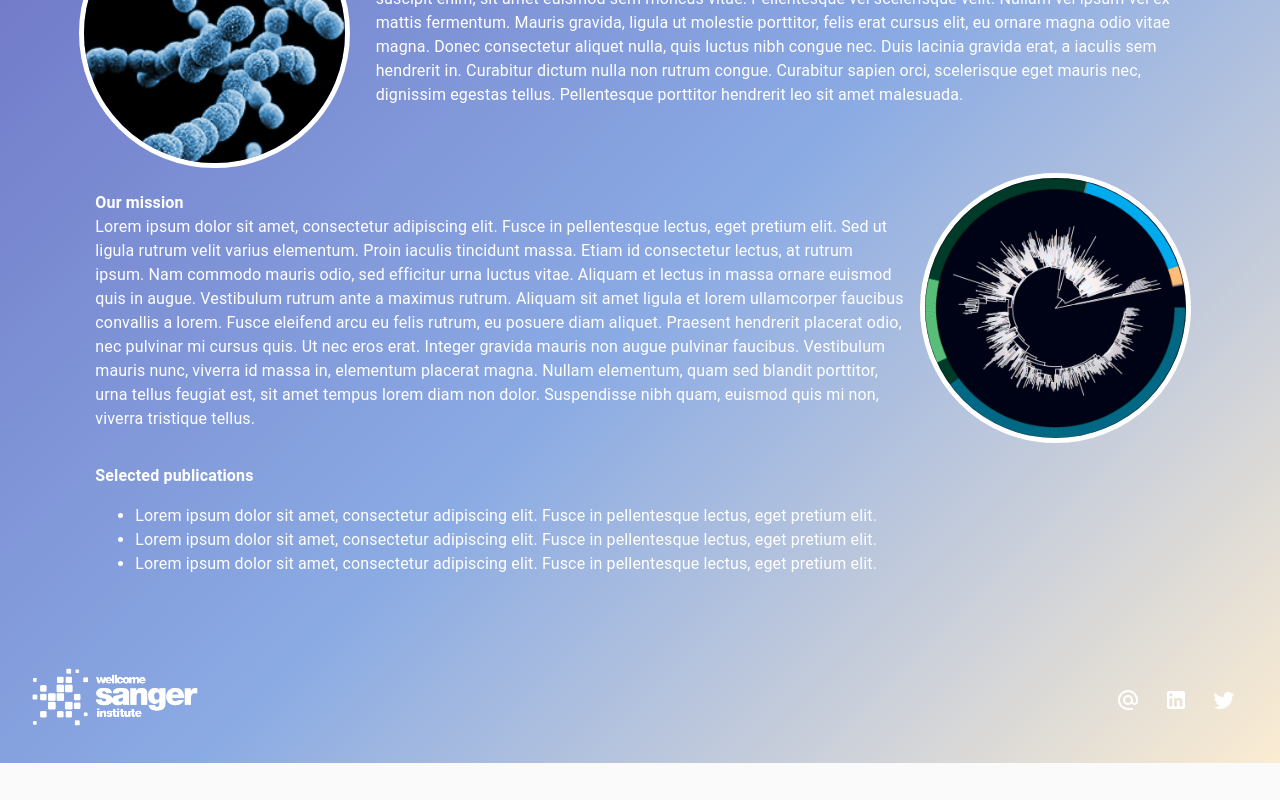
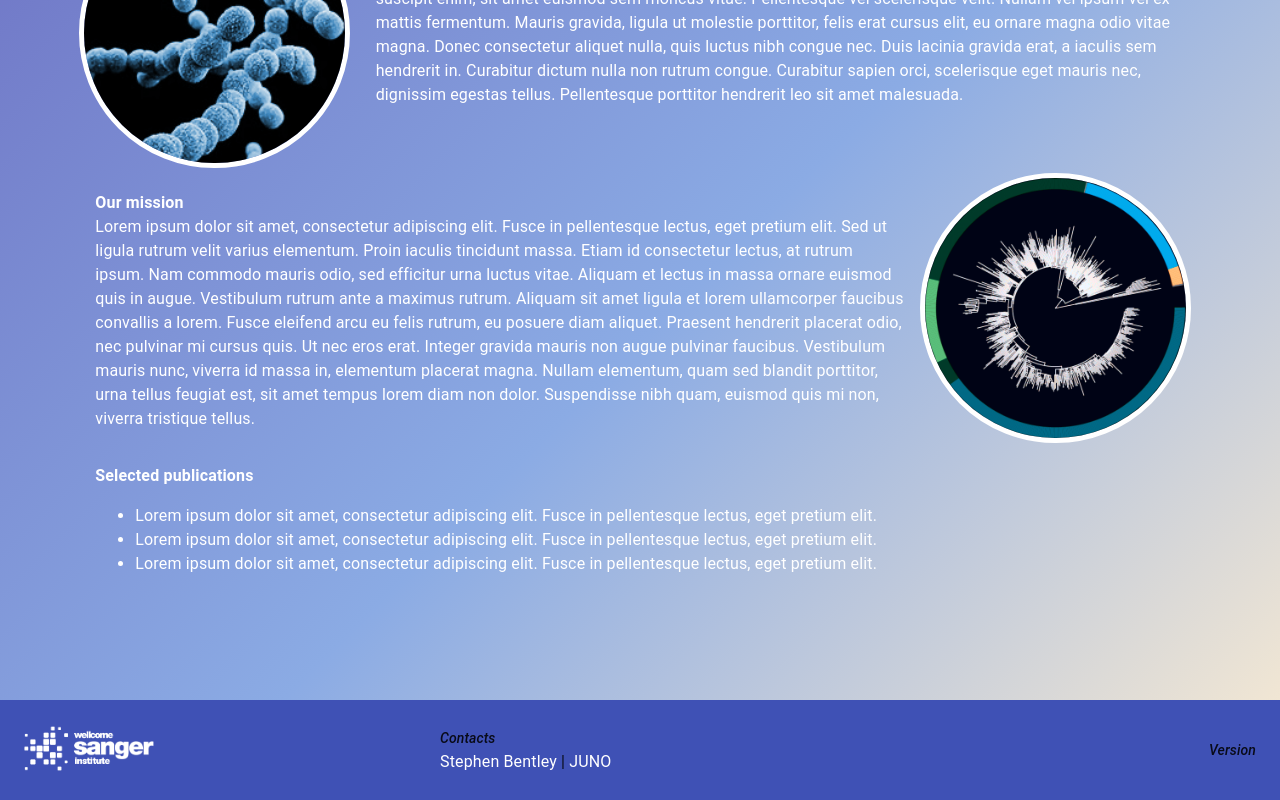
Before and after one commit to sanger-pathogens/juno-app, a React (Create React App) app: page / in a window 1280 px wide. Shown: the part 665-1465 px from the top of the page. Before the commit the page ends 1428 px from the top, so only its background shows below. Built offline with nearby package versions, Linux system fonts and the light colour scheme.

Commit message:
Improve Footer

```diff
--- a/package.json
+++ b/package.json
@@ -20,8 +20,8 @@
     "world-atlas": "^2.0.2"
   },
   "scripts": {
-    "start": "react-scripts start",
-    "build": "react-scripts build",
+    "start": "REACT_APP_GIT_REVISION=\"$(git rev-parse --short HEAD)\" react-scripts start",
+    "build": "REACT_APP_GIT_REVISION=\"$(git rev-parse --short HEAD)\" react-scripts build",
     "test": "react-scripts test",
     "eject": "react-scripts eject"
   },
--- a/src/components/Footer.js
+++ b/src/components/Footer.js
@@ -1,43 +1,93 @@
 import React from 'react';
-import { Box, Grid, IconButton, Link } from '@material-ui/core';
-import AlternateEmailOutlinedIcon from '@material-ui/icons/AlternateEmailOutlined';
-import TwitterIcon from '@material-ui/icons/Twitter';
-import LinkedInIcon from '@material-ui/icons/LinkedIn';
+import { Box, Grid, Link, Typography, Hidden } from '@material-ui/core';
+import { makeStyles } from '@material-ui/core/styles';
 
-const Footer = () => (
-  <Box m={4} color="white">
-    <Grid container alignItems="center" justify="space-between" spacing={4}>
-      <Grid item>
-        <img src="SangerLogo.9423243b.png" width="166" alt="Sanger logo" />
+import contacts from '../content/contacts';
+
+const useStyles = makeStyles(theme => ({
+  footer: {
+    borderTop: `2px solid ${theme.palette.primary.main}`,
+  },
+  footerLink: {
+    color: 'white',
+  },
+}));
+
+const Footer = () => {
+  const classes = useStyles();
+  return (
+    <Box className={classes.footer} mt={8}>
+      <Box p={3} bgcolor="primary.main">
+        <Grid container alignItems="center" justify="space-between" spacing={2}>
+          <Grid item xs={12} md={4}>
+            <Link
+              href="https://www.sanger.ac.uk/"
+              target="_blank"
+              rel="noopener noreferrer"
+            >
+              <img
+                src="/SangerLogo.9423243b.png"
+                width="130"
+                alt="Sanger logo"
+              />
+            </Link>
           </Grid>
-      <Grid item>
-        <IconButton
-          color="inherit"
+          <Grid item xs={12} md={4}>
+            <Typography variant="subtitle2">
+              <i>Contacts</i>
+            </Typography>
+            <Typography variant="body1">
+              {contacts.map((contact, i) => (
+                <React.Fragment key={i}>
+                  <Link
+                    className={classes.footerLink}
+                    href={contact.url}
                     target="_blank"
-          href="https://www.pneumogen.net/gps/"
-          component={Link}
+                    rel="noopener noreferrer"
                   >
-          <AlternateEmailOutlinedIcon />
-        </IconButton>
-        <IconButton
-          color="inherit"
+                    {contact.label}
+                  </Link>
+                  {i < contacts.length - 1 ? ' | ' : null}
+                </React.Fragment>
+              ))}
+            </Typography>
+          </Grid>
+          <Grid item xs={12} md={4}>
+            <Hidden mdUp>
+              <Typography variant="subtitle2">
+                <i>Version</i>
+              </Typography>
+              <Typography variant="body1">
+                <Link
+                  className={classes.footerLink}
+                  href={`https://github.com/sanger-pathogens/bentley-app/commit/${process.env.REACT_APP_GIT_REVISION}`}
                   target="_blank"
-          href="https://www.pneumogen.net/gps/"
-          component={Link}
+                  rel="noopener noreferrer"
                 >
-          <LinkedInIcon />
-        </IconButton>
-        <IconButton
-          color="inherit"
+                  {process.env.REACT_APP_GIT_REVISION}
+                </Link>
+              </Typography>
+            </Hidden>
+            <Hidden smDown>
+              <Typography variant="subtitle2" align="right">
+                <i>Version</i>
+              </Typography>
+              <Typography variant="body1" align="right">
+                <Link
+                  className={classes.footerLink}
+                  href={`https://github.com/sanger-pathogens/juno-app/commit/${process.env.REACT_APP_GIT_REVISION}`}
                   target="_blank"
-          href="https://www.pneumogen.net/gps/"
-          component={Link}
+                  rel="noopener noreferrer"
                 >
-          <TwitterIcon />
-        </IconButton>
+                  {process.env.REACT_APP_GIT_REVISION}
+                </Link>
+              </Typography>
+            </Hidden>
           </Grid>
         </Grid>
       </Box>
+    </Box>
   );
+};
 
 export default Footer;
--- /dev/null
+++ b/src/content/contacts.json
@@ -0,0 +1,4 @@
+[
+    { "label": "Stephen Bentley", "url": "mailto:sdb@sanger.ac.uk" },
+    { "label": "JUNO", "url": "mailto:juno@sanger.ac.uk" }
+]
```
Lines whose indentation alone changed are shown as unchanged.
